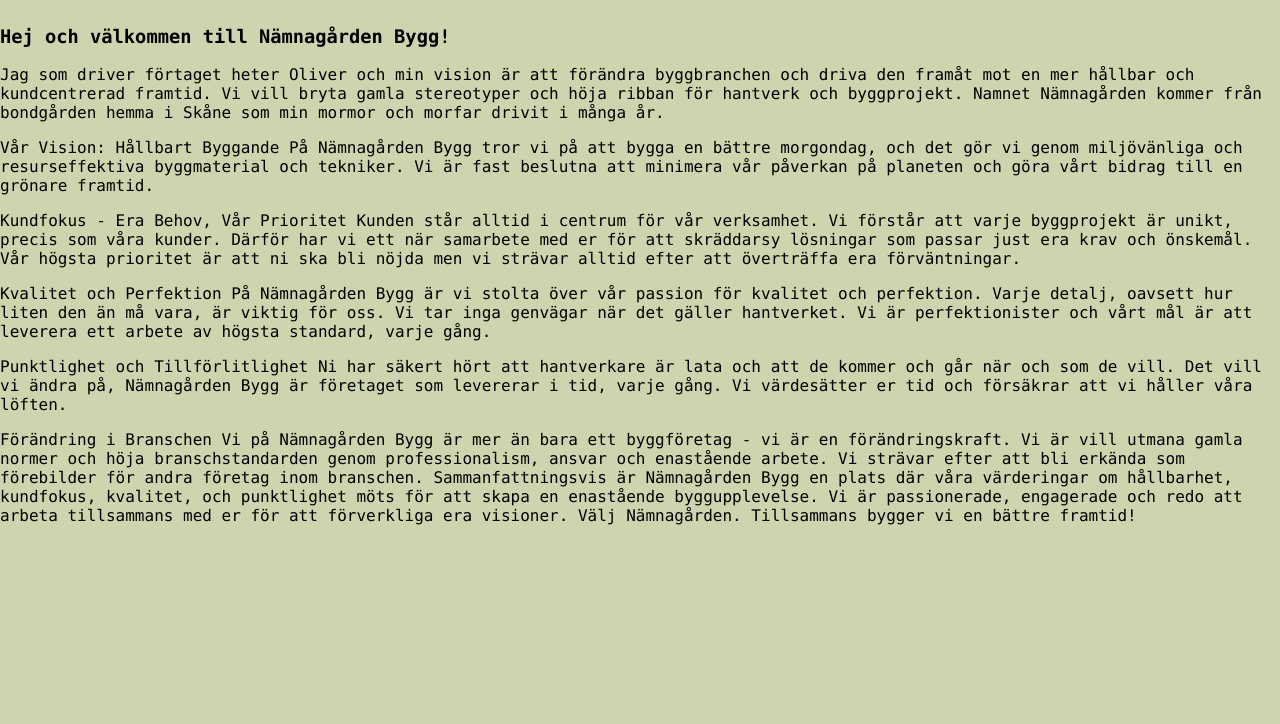
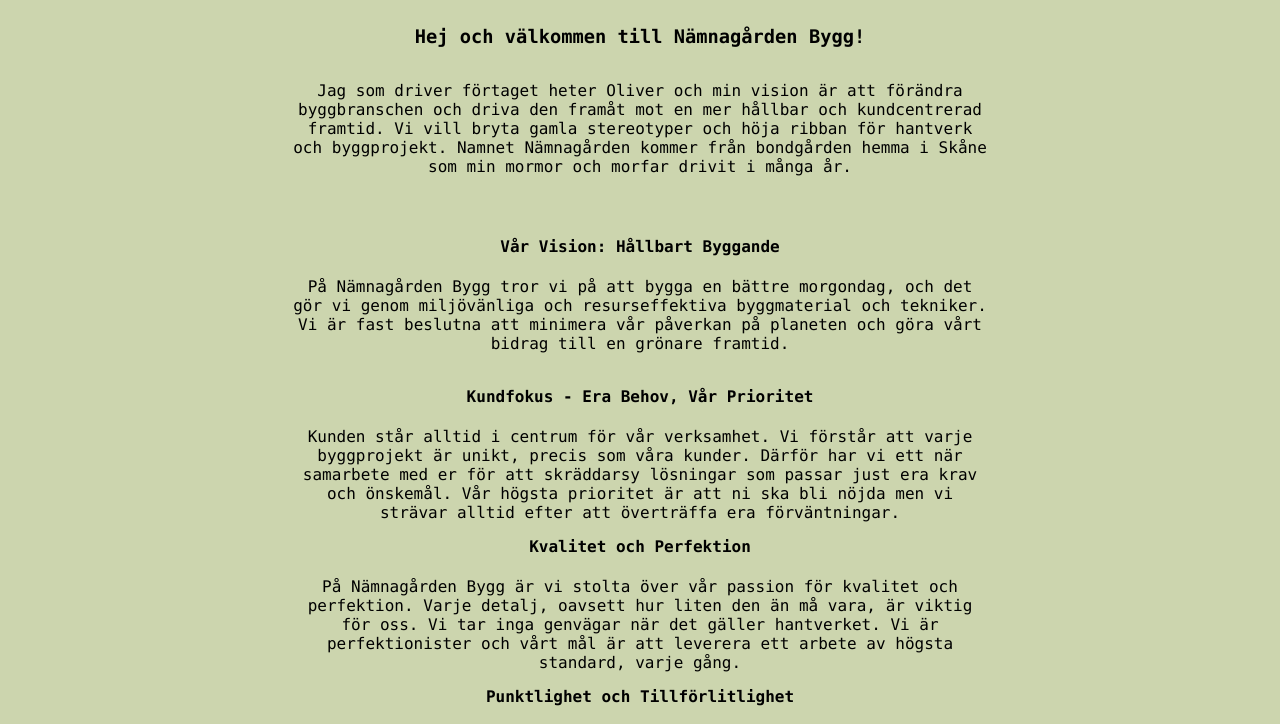
Before and after one commit to pbckman/CMS23_Frontend_1, a plain HTML site: page aboutUs.html in a window 1280 px wide. Shown: the part 76-800 px from the top of the page. Drawn offline with Linux system fonts and the light colour scheme.

Commit message:
about us updated

```diff
--- a/aboutUs.html
+++ b/aboutUs.html
@@ -30,52 +30,71 @@
         </div>
     </div>
 
-    <div class="container-about">
+    <div class="header-about-us">
         <h3 class="font">Hej och välkommen till Nämnagården Bygg!</h3>
+    </div>
 
-        <p class="font"> Jag som driver förtaget heter Oliver och min vision är att förändra byggbranchen och driva den framåt mot en
+    <div class="container-about font">
+
+
+        <div>
+            <p> Jag som driver förtaget heter Oliver och min vision är att förändra byggbranschen och driva
+                den framåt mot en
                 mer hållbar och kundcentrerad framtid. Vi vill bryta gamla stereotyper och höja ribban för hantverk och
                 byggprojekt.
                 Namnet Nämnagården kommer från bondgården hemma i Skåne som min mormor och morfar drivit i många år.
             </p>
-
-        <p class="font"> Vår Vision: Hållbart Byggande
+        </div>
+        <div>
+            <p>  <h4>Vår Vision: Hållbart Byggande</h4>
                 På Nämnagården Bygg tror vi på att bygga en bättre morgondag, och det gör vi genom miljövänliga och
                 resurseffektiva byggmaterial och tekniker. Vi är fast beslutna att minimera vår påverkan på planeten och
                 göra vårt bidrag till en grönare framtid.
             </p>
-
-        <p class="font">Kundfokus - Era Behov, Vår Prioritet
-            Kunden står alltid i centrum för vår verksamhet. Vi förstår att varje byggprojekt är unikt, precis som våra
+        </div>
+        <div>
+            <p><h4>Kundfokus - Era Behov, Vår Prioritet</h4>
+                Kunden står alltid i centrum för vår verksamhet. Vi förstår att varje byggprojekt är unikt, precis som
+                våra
                 kunder. Därför har vi ett när samarbete med er för att skräddarsy lösningar som passar just era krav och
                 önskemål. Vår högsta prioritet är att ni ska bli nöjda men vi strävar alltid efter att överträffa era
                 förväntningar.
             </p>
-
-        <p class="font">Kvalitet och Perfektion
+        </div>
+        <div>
+            <p> <h4>Kvalitet och Perfektion</h4>
                 På Nämnagården Bygg är vi stolta över vår passion för kvalitet och perfektion. Varje detalj, oavsett hur
                 liten den än må vara, är viktig för oss. Vi tar inga genvägar när det gäller hantverket. Vi är
                 perfektionister och vårt mål är att leverera ett arbete av högsta standard, varje gång.</p>
-
-        <p class="font"> Punktlighet och Tillförlitlighet
-            Ni har säkert hört att hantverkare är lata och att de kommer och går när och som de vill. Det vill vi ändra
-            på, Nämnagården Bygg är företaget som levererar i tid, varje gång. Vi värdesätter er tid och försäkrar att
+        </div>
+        <div>
+            <p> <h4>Punktlighet och Tillförlitlighet</h4>
+                Ni har säkert hört att hantverkare är lata och att de kommer och går när och som de vill. Det vill vi
+                ändra
+                på, Nämnagården Bygg är företaget som levererar i tid, varje gång. Vi värdesätter er tid och försäkrar
+                att
                 vi håller våra löften.
             </p>
-
-        <p class="font">
-            Förändring i Branschen
-            Vi på Nämnagården Bygg är mer än bara ett byggföretag - vi är en förändringskraft. Vi är vill utmana gamla
-            normer och höja branschstandarden genom professionalism, ansvar och enastående arbete. Vi strävar efter att
+        </div>
+        <div>
+            <p>
+                <h4>Förändring i Branschen</h4>
+                Vi på Nämnagården Bygg är mer än bara ett byggföretag - vi är en förändringskraft. Vi är vill utmana
+                gamla
+                normer och höja branschstandarden genom professionalism, ansvar och enastående arbete. Vi strävar efter
+                att
                 bli erkända som förebilder för andra företag inom branschen.
 
-            Sammanfattningsvis är Nämnagården Bygg en plats där våra värderingar om hållbarhet, kundfokus, kvalitet, och
+                Sammanfattningsvis är Nämnagården Bygg en plats där våra värderingar om hållbarhet, kundfokus, kvalitet,
+                och
                 punktlighet möts för att skapa en enastående byggupplevelse. Vi är passionerade, engagerade och redo att
                 arbeta tillsammans med er för att förverkliga era visioner.
 
                 Välj Nämnagården. Tillsammans bygger vi en bättre framtid!</p>
         </div>
 
+    </div>
+
 </body>
 
 </html>
--- a/style.css
+++ b/style.css
@@ -15,11 +15,6 @@ body {
     height: 1px;
     background-color: black;
     bottom: 0;
-}
-
-.selected {
-    border: 2px solid #3498db;
-    box-sizing: border-box;
 }
 
 a {
@@ -156,3 +151,24 @@ a {
       margin-top: 0;
     }
   }
+
+  .container-about {
+    display: flex;
+    flex-direction: column;
+    align-items: center;
+    justify-content: center;
+  }
+
+  .container-about > div {
+    width: 700px;
+    height: 150px;
+    margin-top: 0px;
+    text-align: center;
+  }
+
+  .header-about-us {
+    display: flex;
+    flex-direction: column;
+    align-items: center;
+    justify-content: center;
+  }
```
Also changed, not shown: contactUsPage.html (+1 -1 lines), script.js (+0 -21 lines), Bilder/namnagarden_2.jpg (added). Lines whose indentation alone changed are shown as unchanged.
